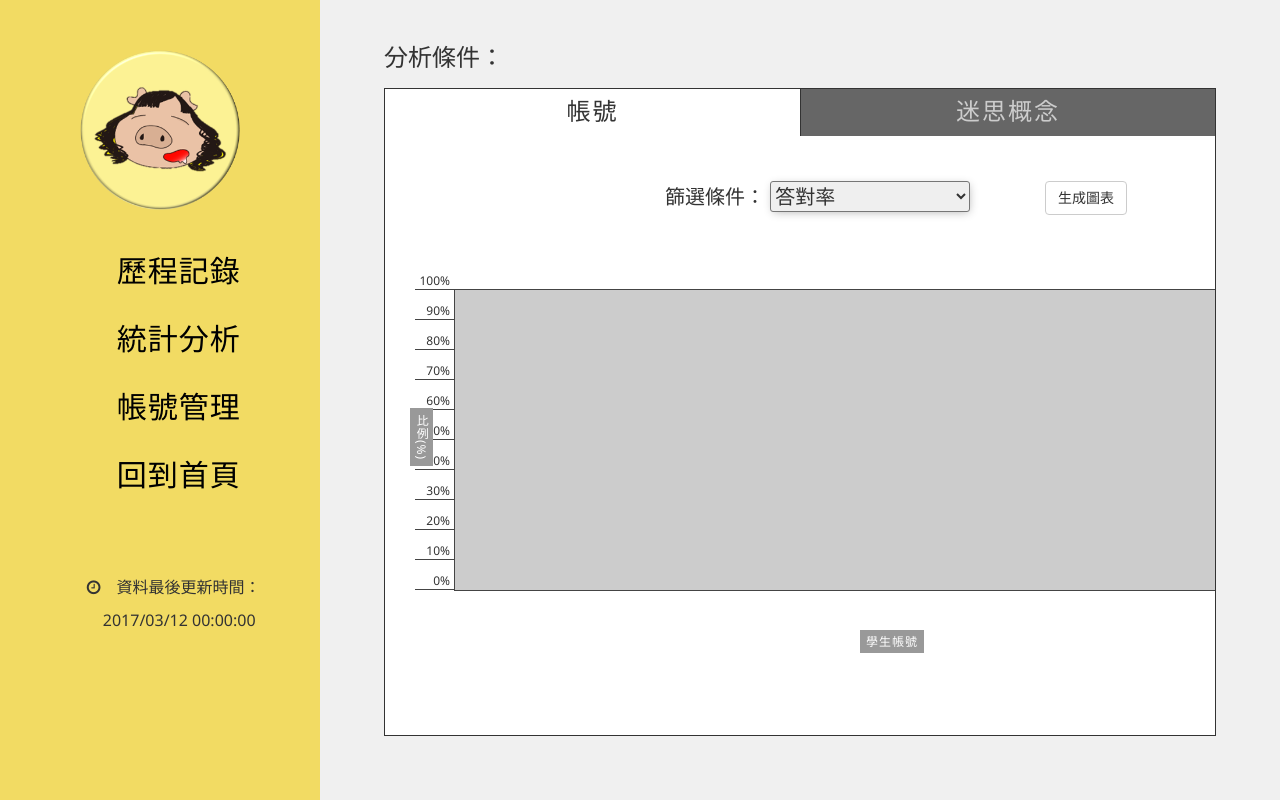
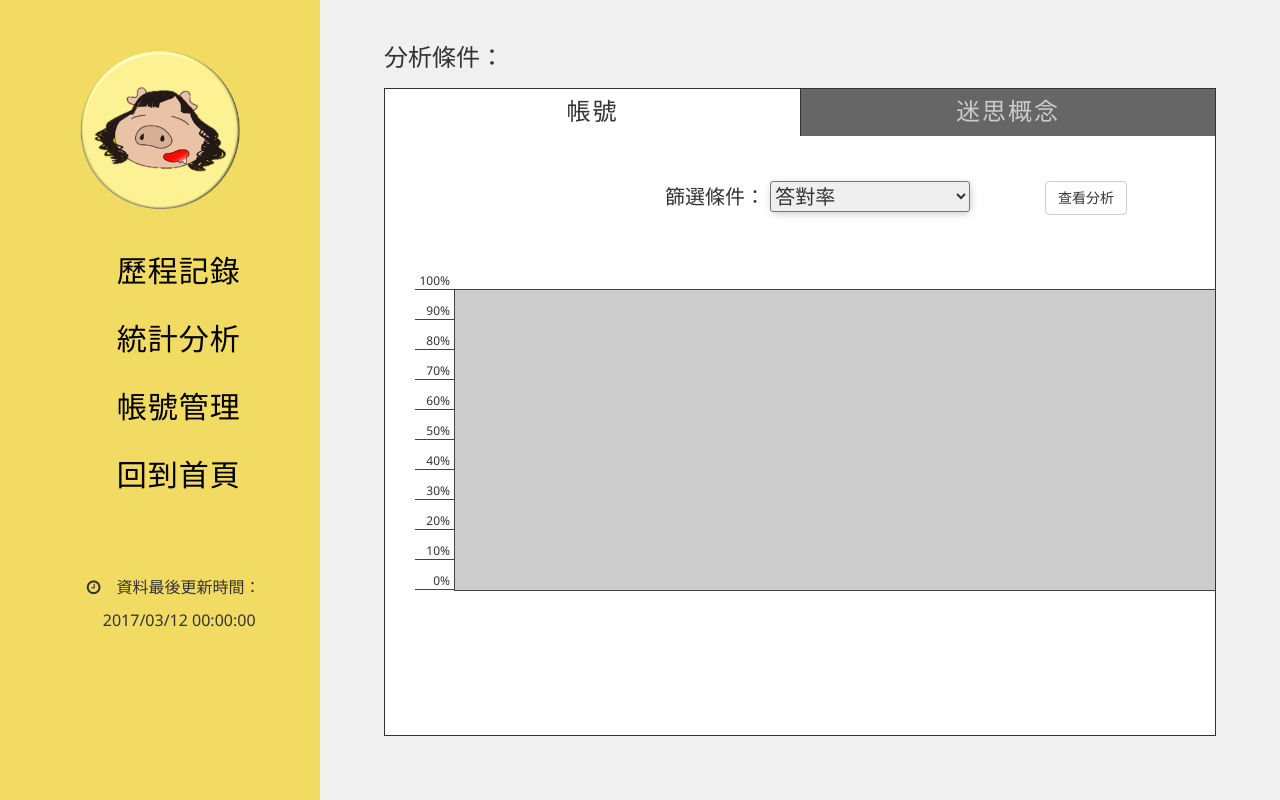
Before and after one commit to eva19950630/graduationProject-web, a PHP site: page /analysis_account.php in a window 1280 px wide. Run offline with PHP 8.4, Linux system fonts and the light colour scheme; data that the repository does not hold is empty; some libraries are stand-ins or nearby versions.

Commit message:
finish index and some ui details modification

```diff
--- a/pigdom-web/account.php
+++ b/pigdom-web/account.php
@@ -83,7 +83,7 @@ if ($selectuser == "alluser") {
 					</select>
 				</div>
 				<div class="col-md-4">
-					<input type="submit" name="Submit" value="篩選" class="btn btn-default filter" style="outline-color: #f2db63;">
+					<input type="submit" name="Submit" value="查詢" class="btn btn-default filter" style="outline-color: #f2db63;">
 				</div>
 					</form>
 			</div>
--- a/pigdom-web/analysis_account.php
+++ b/pigdom-web/analysis_account.php
@@ -90,7 +90,7 @@ if ($_POST) {
 							</select>
 						</div>
 						<div class="col-md-4">
-							<input type="submit" name="Submit" value="生成圖表" class="btn btn-default filter" style="outline-color: #f2db63;">
+							<input type="submit" name="Submit" value="查看分析" class="btn btn-default filter" style="outline-color: #f2db63;">
 						</div>
 							</form>
 					</div>
@@ -141,8 +141,6 @@ if ($_POST) {
 							<?php } ?>
 						</ul>
 					</div>
-					<div class="y-axis-mark account">比例(%)</div>
-					<div class="x-axis-mark account">學生帳號</div>
 				</div> <!-- end analysis chart -->
 			</div> <!-- end tab1: account -->
 
--- a/pigdom-web/analysis_misconception.php
+++ b/pigdom-web/analysis_misconception.php
@@ -99,7 +99,7 @@ $recorddata = mysqli_query($Link, $data_gamerecord);
 							</select>
 						</div>
 						<div class="col-md-4">
-							<input type="submit" name="Submit" value="生成圖表" class="btn btn-default filter" style="outline-color: #f2db63;">
+							<input type="submit" name="Submit" value="查看分析" class="btn btn-default filter" style="outline-color: #f2db63;">
 						</div>
 							</form>
 					</div>
@@ -184,8 +184,6 @@ $recorddata = mysqli_query($Link, $data_gamerecord);
 							<?php } ?>
 						</ul>
 					</div>
-					<div class="y-axis-mark miscon">比例(%)</div>
-					<div class="x-axis-mark miscon">迷思概念</div>
 				</div> <!-- end analysis chart -->
 			</div> <!-- end tab2: misconception -->
 
--- a/pigdom-web/css/styles.css
+++ b/pigdom-web/css/styles.css
@@ -53,8 +53,27 @@ body {
 
 /*rightside-page*/
 .rightside-page {
-	position: relative;
+	position: absolute;
 	/*width: 75%;*/
+	left: 26vw;
+}
+.rightside-page.index img {
+	width: 100%;
+}
+.indexbtn {
+	position: absolute;
+	top: 52vh;
+	left: 14vw;
+}
+.indexbtn button {
+	padding: 30px 50px;
+	font-size: 24px;
+	letter-spacing: 2px;
+	background-color: #f2db63;
+}
+.indexbtn button:hover {
+	background-color: #FFFFAA;
+	border-color: #FFFFAA;
 }
 
 
@@ -313,38 +332,6 @@ ul.tabs li.active {
 	bottom: -4.5em;
 	width: 55px;
 }
-.y-axis-mark {
-	writing-mode: vertical-lr;
-	-webkit-writing-mode: vertical-lr;
-	-moz-writing-mode: vertical-lr;
-	-ms-writing-mode: vertical-lr;
-	-o-writing-mode: vertical-lr;
-	position: absolute;
-	background-color: #999;
-	color: #fff;
-	padding: 6px 3px;
-	letter-spacing: 1px;
-	top: 21vh;
-}
-.y-axis-mark.account {
-	left: -5px;
-}
-.y-axis-mark.miscon {
-	left: 8vw;
-}
-.x-axis-mark {
-	position: absolute;
-	background-color: #999;
-	color: #fff;
-	padding: 3px 6px;
-	letter-spacing: 1px;
-}
-.x-axis-mark.account {
-	margin: 40px 0 0 445px;
-}
-.x-axis-mark.miscon {
-	margin: 55px 0 0 455px;
-}
 
 
 /*account*/
--- a/pigdom-web/history.php
+++ b/pigdom-web/history.php
@@ -108,7 +108,7 @@ if ($selectuser == "alluser" && $selectgame == "allgame") {
 					</select>
 				</div>
 				<div class="col-md-4">
-					<input type="submit" name="Submit" value="篩選" class="btn btn-default filter" style="outline-color: #f2db63;">
+					<input type="submit" name="Submit" value="查詢" class="btn btn-default filter" style="outline-color: #f2db63;">
 				</div>
 					</form>
 			</div>
```
Also changed, not shown: pigdom-web/index.php (+6 -1 lines), pigdom-web/images/cover-web.png (added).
